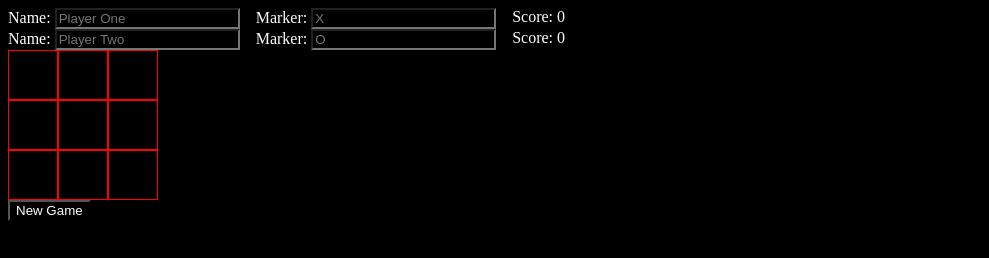
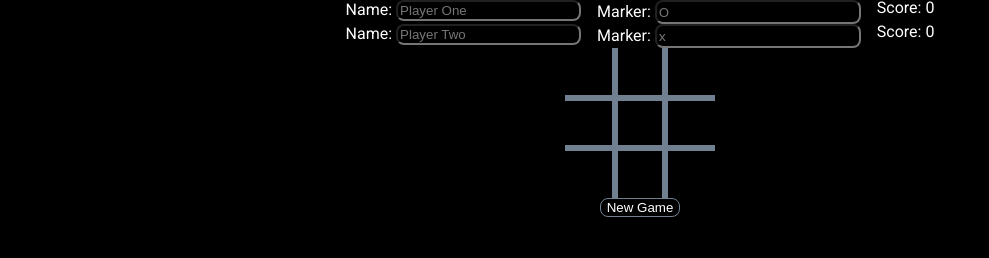
Before and after one commit to BlurryQ/tic-tac-toe, a plain HTML site: page index.html in a window 1280 px wide. Both pictures are taken after a click on the button "New Game". Shown: the whole page, without its empty margins (0-989 px from the left). Drawn offline with Linux system fonts and the light colour scheme; a web font is replaced by a local one.

Commit message:
Added style and JS

```diff
--- a/index.html
+++ b/index.html
@@ -4,22 +4,27 @@
     <meta charset="UTF-8">
     <meta name="viewport" content="width=device-width, initial-scale=1.0">
     <script src="script.js" defer></script>
+    <style>
+        @import url('https://fonts.googleapis.com/css2?family=Roboto:ital,wght@0,100;0,300;0,400;0,500;0,700;0,900;1,100;1,300;1,400;1,500;1,700;1,900&family=Yarndings+20&display=swap');
+        </style>
     <link rel="stylesheet" href="style.css">
     <title>Tic Tac Toe</title>
 </head>
 <body>
+    <div class="wrapper">
         <div class="player-info">
             <div>Name: <input type="text" id="player-one-name" placeholder="Player One"></input></div>
-        <div>Marker: <input type="text" id="player-one-marker" placeholder="X"></input></div>
+            <div>Marker: <input type="text" id="player-one-marker" placeholder="O"></input></div>
             <div id="player-one-score">Score: 0</div>
         </div>
         <div class="player-info">
             <div>Name: <input type="text" id="player-two-name" placeholder="Player Two"></input></div>
-        <div>Marker: <input type="text" id="player-two-marker" placeholder="O"></input></div>
+            <div>Marker: <input type="text" id="player-two-marker" placeholder="x"></input></div>
             <div id="player-two-score">Score: 0</div>
         </div>
         <div id="grid"></div>
         <button id="play-game">New Game</button>
         <div id="game-result"></div>
+    </div>
 </body>
 </html>
--- a/script.js
+++ b/script.js
@@ -8,28 +8,23 @@ function newGameboard() {
         }
 
     }
-    return {getGameboard, clearBoard }
+    const isGameboardFull = (gameboard) => {
+        let flatGameboard = gameboard.flat()
+        return !flatGameboard.includes("")
+    }
+    return { getGameboard, clearBoard, isGameboardFull }
 }
 
 function newInterface() {
-    const playGame = document.getElementById("play-game")
-        playGame.addEventListener("click", () => {
-
-        const gameboard = newGameboard()
-        const interface = newInterface()
-        const GAMEFLOW = gameFlow(gameboard, interface,)
-        GAMEFLOW.playGame()
-
-})
-    const getName = (player) => {
+    const getPlayerName = (player) => {
         const playerNameToFind = "player-" + player + "-name"
         const playerName = document.getElementById(playerNameToFind).value
         return !playerName ? "Player " + player : playerName
     }
-    const getMarker = (player) => {
+    const getPlayerMarker = (player) => {
         const playerMarkerToFind = "player-" + player + "-marker"
         const playerMarker = document.getElementById(playerMarkerToFind).value
-        if(!playerMarker) { return player === "one" ? "X" : "0" }
+        if(!playerMarker) { return player === "one" ? "O" : "x" }
         return playerMarker
     }
     const displayScores = (playerOne, playerTwo) => {
@@ -38,6 +33,20 @@ function newInterface() {
         const playerTwoScoreDiv = document.getElementById("player-two-score")
         playerTwoScoreDiv.textContent = "Score: " + playerTwo.getScore()
         return
+    }
+    const displayTurn = (currentPlayer) => {
+        const playerOneNameDiv = document.getElementById("player-one-name")
+        const playerTwoNameDiv = document.getElementById("player-two-name")
+        if(playerOneNameDiv.value === currentPlayer.getName()) {
+            playerOneNameDiv.style.cssText = "color: red"
+            playerTwoNameDiv.style.cssText = "color: white"
+
+        }
+        if(playerTwoNameDiv.value === currentPlayer.getName()) {
+            playerTwoNameDiv.style.cssText = "color: red"
+            playerOneNameDiv.style.cssText = "color: white"
+
+        }
     }
     const declareWinner = (player) => {
         const resultDisplay = document.getElementById("game-result")
@@ -48,7 +57,7 @@ function newInterface() {
         const resultDisplay = document.getElementById("game-result")
         return resultDisplay.textContent = ""
     }
-    return { getName, getMarker, displayScores, declareWinner, clearResults }
+    return { getPlayerName, getPlayerMarker, displayScores, displayTurn, declareWinner, clearResults }
 
 }
 
@@ -77,15 +86,13 @@ function gameFlow (GAMEBOARD, interface) {
     playerTwoScoreArr = playerTwoScoreDiv.split(" "),
     playerOneScore = playerOneScoreArr[1],
     playerTwoScore = playerTwoScoreArr[1]
-    const playerOne = newPlayer(interface.getName(one), interface.getMarker(one), playerOneScore)
-    const playerTwo = newPlayer(interface.getName(two), interface.getMarker(two), playerTwoScore)
+    const playerOne = newPlayer(interface.getPlayerName(one), interface.getPlayerMarker(one), playerOneScore)
+    const playerTwo = newPlayer(interface.getPlayerName(two), interface.getPlayerMarker(two), playerTwoScore)
     interface.clearResults()
-    let round = 1,
-    currentPlayer = playerOne
-    alreadyWonOrTied = false
-    const playGame = () => {
+    const playGame = (playerOneStarts) => {
+        currentPlayer = playerOneStarts ? playerOne : playerTwo
+        alreadyWonOrTied = false
         const grid = document.getElementById("grid")
-
         while(grid.firstChild) {
             grid.removeChild(grid.firstChild)
         }
@@ -99,41 +106,33 @@ function gameFlow (GAMEBOARD, interface) {
                 button.setAttribute("id", (rowNumb + "" + columnNumb))
                 grid.appendChild(button)
                 button.addEventListener("click", () => {
-                    currentRound = getRound() // might not need
                     if(alreadyWonOrTied) { return }
                     markSquare(button.id, currentPlayer.getMarker())
                     currentPlayer = changeTurn(currentPlayer)
+                    interface.displayTurn(currentPlayer)
                     let weHaveWinner = checkForWinner()
                     if(weHaveWinner === playerOne.getMarker()) {
                         playerOne.increaseScore()
-                        interface.declareWinner(playerOne.getName(), "Player One")
+                        interface.declareWinner(playerOne.getName())
                         alreadyWonOrTied = true
                     }
                     if(weHaveWinner === playerTwo.getMarker()) {
                         playerTwo.increaseScore()
-                        interface.declareWinner(playerTwo.getName(), "Player Two")
+                        interface.declareWinner(playerTwo.getName())
                         alreadyWonOrTied = true
                     }
 
                     interface.displayScores(playerOne, playerTwo)
-
-                    if(round === 10) {
+                    if(GAMEBOARD.isGameboardFull(gameboard)) {
                         alreadyWonOrTied = true
                         interface.declareWinner("tie")
                     }
-
 
                 })
                 columnNumb++
             }
             rowNumb++
         }
-    }
-    const increaseRound = () => {
-        round++
-    }
-    const getRound = () => {
-        return round
     }
     const markSquare = (choice, marker) => {
         choice = choice.toString()
@@ -143,7 +142,6 @@ function gameFlow (GAMEBOARD, interface) {
         const square = document.getElementById(choice)
         if(!square.textContent) {
         square.textContent = marker
-        increaseRound()
         } else {
             return
         }
@@ -201,7 +199,21 @@ function gameFlow (GAMEBOARD, interface) {
     return { playGame }
 }
 
+let playerOneStarts = true
+function loadPage() {
+
+    const playGame = document.getElementById("play-game")
+        playGame.addEventListener("click", () => {
+
+        const gameboard = newGameboard()
+        const interface = newInterface()
+        const GAMEFLOW = gameFlow(gameboard, interface,)
+        GAMEFLOW.playGame(playerOneStarts)
+        playerOneStarts = !playerOneStarts
+
+    })
+}
 
 /* running code */
 
-newInterface()
+loadPage()
--- a/style.css
+++ b/style.css
@@ -1,22 +1,154 @@
+/* http://meyerweb.com/eric/tools/css/reset/
+   v2.0 | 20110126
+   License: none (public domain)
+*/
+
+html, body, div, span, applet, object, iframe,
+h1, h2, h3, h4, h5, h6, p, blockquote, pre,
+a, abbr, acronym, address, big, cite, code,
+del, dfn, em, img, ins, kbd, q, s, samp,
+small, strike, strong, sub, sup, tt, var,
+b, u, i, center,
+dl, dt, dd, ol, ul, li,
+fieldset, form, label, legend,
+table, caption, tbody, tfoot, thead, tr, th, td,
+article, aside, canvas, details, embed,
+figure, figcaption, footer, header, hgroup,
+menu, nav, output, ruby, section, summary,
+time, mark, audio, video {
+	margin: 0;
+	padding: 0;
+	border: 0;
+	font-size: 100%;
+	font: inherit;
+	vertical-align: baseline;
+}
+/* HTML5 display-role reset for older browsers */
+article, aside, details, figcaption, figure,
+footer, header, hgroup, menu, nav, section {
+	display: block;
+}
+body {
+	line-height: 1;
+}
+ol, ul {
+	list-style: none;
+}
+blockquote, q {
+	quotes: none;
+}
+blockquote:before, blockquote:after,
+q:before, q:after {
+	content: '';
+	content: none;
+}
+table {
+	border-collapse: collapse;
+	border-spacing: 0;
+}
+
+button {
+    border: none;
+}
+
+/* CSS STARTS HERE */
+
 * {
     background-color: black;
     color: white;
+}
+
+:root {
+    font-family: "Roboto", system-ui, "Segoe UI", Helvetica, Arial, sans-serif, "Apple Color Emoji", "Segoe UI Emoji", "Segoe UI Symbol";
+
+    --gameboard-color: #708090;
+}
+
+input {
+    border-radius: 8px;
+}
+
+.wrapper {
+    display: flex;
+    flex-direction: column;
+    justify-content: center;
+    align-items: center;
 }
 
 #grid {
     display: grid;
     grid-template-rows: repeat(3, 50px);
     grid-template-columns: repeat(3, 50px);
+    justify-content: center;
 }
 
 .square {
-    border: 1px solid red;
     display: flex;
     justify-content: center;
     align-items: center;
+    font-size: 3rem;
 }
 
 .player-info {
     display: flex;
     gap: 1rem;
 }
+
+#player-one-marker,
+#player-two-marker,
+.square {
+    font-family: "Yarndings 20", system-ui, "Segoe UI";
+}
+
+.square:nth-child(1) {
+    border-right: 3px solid var(--gameboard-color);
+    border-bottom: 3px solid var(--gameboard-color);
+}
+
+.square:nth-child(2) {
+    border-left: 3px solid var(--gameboard-color);
+    border-right: 3px solid var(--gameboard-color);
+    border-bottom: 3px solid var(--gameboard-color);
+}
+
+.square:nth-child(3) {
+    border-left: 3px solid var(--gameboard-color);
+    border-bottom: 3px solid var(--gameboard-color);
+}
+
+.square:nth-child(4) {
+    border-top: 3px solid var(--gameboard-color);
+    border-right: 3px solid var(--gameboard-color);
+    border-bottom: 3px solid var(--gameboard-color);
+}
+
+.square:nth-child(5) {
+    border: 3px solid var(--gameboard-color);
+}
+
+.square:nth-child(6) {
+    border-top: 3px solid var(--gameboard-color);
+    border-left: 3px solid var(--gameboard-color);
+    border-bottom: 3px solid var(--gameboard-color);
+}
+
+.square:nth-child(7) {
+    border-top: 3px solid var(--gameboard-color);
+    border-right: 3px solid var(--gameboard-color);
+}
+
+.square:nth-child(8) {
+    border-top: 3px solid var(--gameboard-color);
+    border-left: 3px solid var(--gameboard-color);
+    border-right: 3px solid var(--gameboard-color);
+}
+
+.square:nth-child(9) {
+    border-top: 3px solid var(--gameboard-color);
+    border-left: 3px solid var(--gameboard-color);
+}
+
+#play-game {
+    border: 1px solid var(--gameboard-color);
+    border-radius: 8px;
+}
```
Lines whose indentation alone changed are shown as unchanged.
